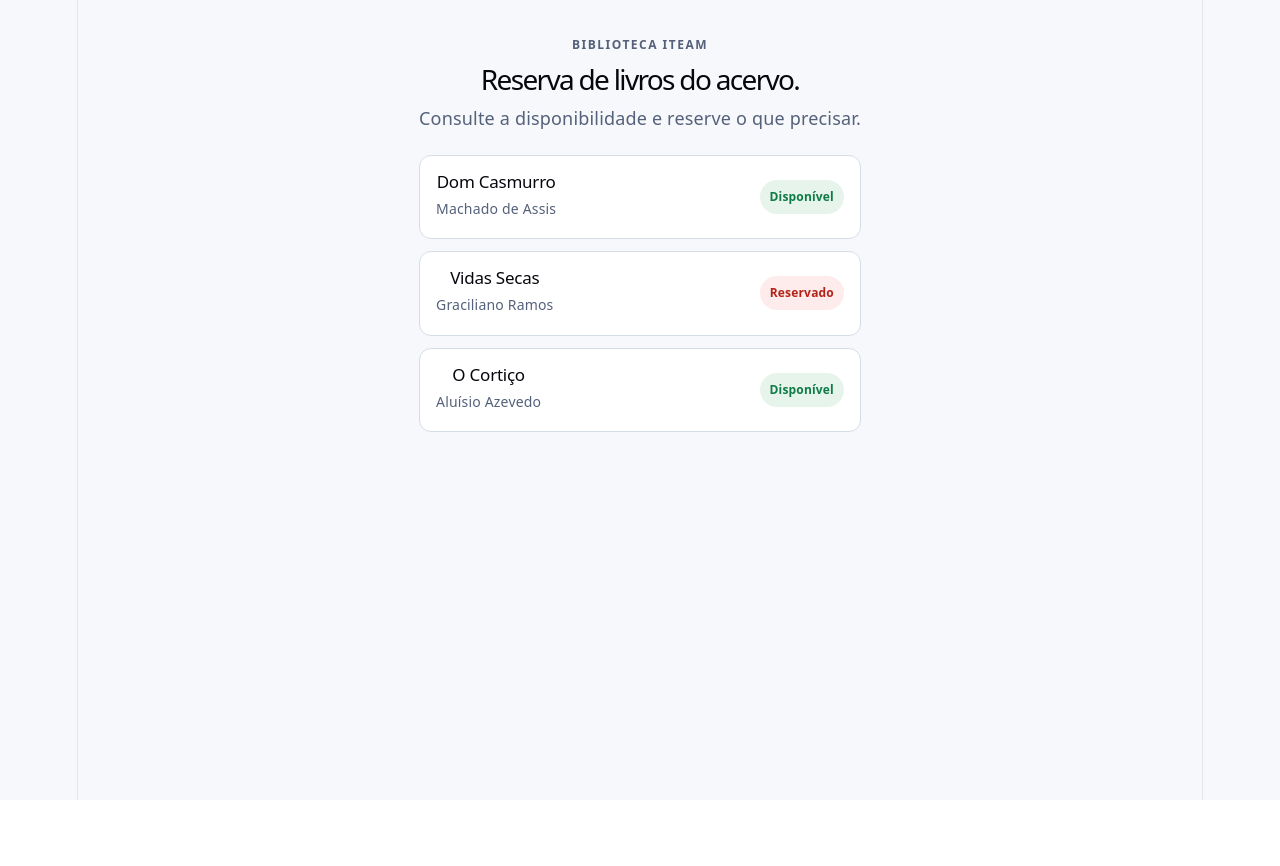
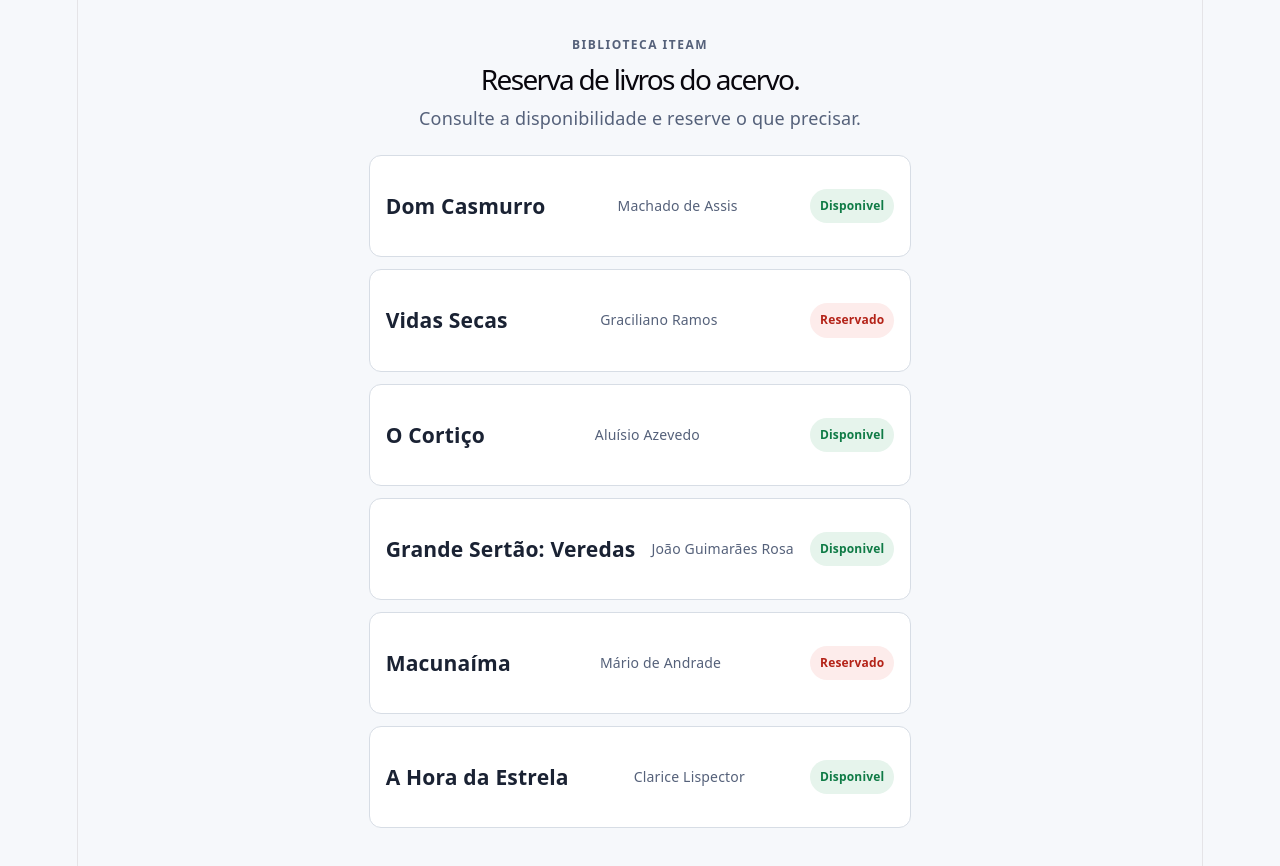
Before and after one commit to MenezesVic/reserva-biblioteca-victor-menezes, a React (Vite) app: page / in a window 1280 px wide. Shown: the top 866 px of the page. Before the commit the page ends 800 px from the top, so only its background shows below. Built offline with nearby package versions, Linux system fonts and the light colour scheme.

Commit message:
feat: extrai componentes e renderiza a lista

```diff
--- a/src/App.jsx
+++ b/src/App.jsx
@@ -1,4 +1,6 @@
 import "./App.css";
+import BookList from "./components/BookList";
+import { books } from './data/books';
 
 export default function App() {
   return (
@@ -9,31 +11,7 @@ export default function App() {
         <p>Consulte a disponibilidade e reserve o que precisar.</p>
       </header>
 
-      <section className="book-list" aria-label="Acervo">
-        <article className="book-card">
-          <div>
-            <h2>Dom Casmurro</h2>
-            <p>Machado de Assis</p>
-          </div>
-          <span className="badge badge-ok">Disponível</span>
-        </article>
-
-        <article className="book-card">
-          <div>
-            <h2>Vidas Secas</h2>
-            <p>Graciliano Ramos</p>
-          </div>
-          <span className="badge badge-off">Reservado</span>
-        </article>
-
-        <article className="book-card">
-          <div>
-            <h2>O Cortiço</h2>
-            <p>Aluísio Azevedo</p>
-          </div>
-          <span className="badge badge-ok">Disponível</span>
-        </article>
-      </section>
+      <BookList books={books} />
     </main>
   );
 }
--- /dev/null
+++ b/src/components/BookCard.jsx
@@ -0,0 +1,12 @@
+export default function BookCard({book}) {
+    return (
+        <div className="book-card">
+            <h3>{book.title}</h3>
+            <p>{book.author}</p>
+
+            <span className={`badge ${book.available ? "badge-ok" : "badge-off"}`}>
+                {book.available ? "Disponivel" : "Reservado"}
+            </span>
+        </div>
+    )
+}
--- /dev/null
+++ b/src/components/BookList.jsx
@@ -0,0 +1,15 @@
+import BookCard from "./BookCard";
+
+export default function BookList({ books }) {
+  if (!books || books.lenght === 0) {
+    return <p>Nenhum livro no acervo.</p>;
+  }
+
+  return (
+    <div className="book-list">
+      {books.map((book) => (
+        <BookCard key={book.id} book={book} />
+      ))}
+    </div>
+  );
+}
```
